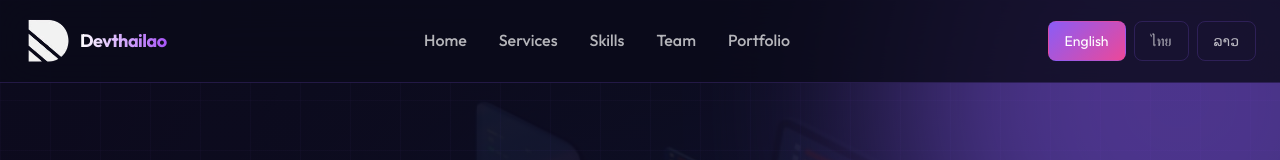
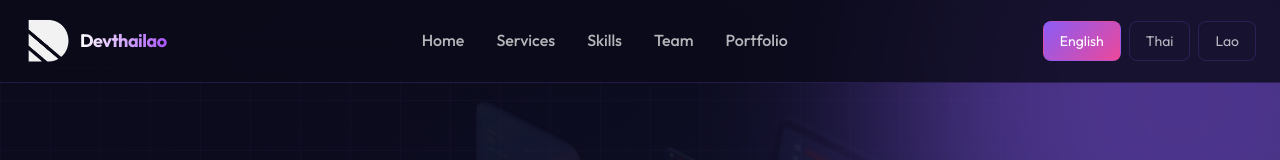
Before and after one commit to siridevcode-dev/devthailao.com, a Next.js app: page /en in a window 1280 px wide. Shown: the top 160 px of the page. Built offline with nearby package versions, Linux system fonts and the light colour scheme.

Commit message:
Update about section subtitle and language names

```diff
--- a/src/components/Navbar.tsx
+++ b/src/components/Navbar.tsx
@@ -24,8 +24,8 @@ interface NavbarProps {
 
 const languages = [
     { code: 'en', name: 'English' },
-    { code: 'th', name: 'ไทย' },
-    { code: 'lo', name: 'ລາວ' },
+    { code: 'th', name: 'Thai' },
+    { code: 'lo', name: 'Lao' },
 ];
 
 export default function Navbar({ lang, dictionary }: NavbarProps) {
--- a/src/dictionaries/en.json
+++ b/src/dictionaries/en.json
@@ -37,7 +37,7 @@
   },
   "about": {
     "title": "Meet Our Team",
-    "subtitle": "Two passionate developers from Thailand and Laos",
+    "subtitle": "Two lead developers from Thailand and Laos",
     "team": {
       "thai": {
         "name": "Mr. Theerawat",
--- a/src/dictionaries/lo.json
+++ b/src/dictionaries/lo.json
@@ -37,7 +37,7 @@
     },
     "about": {
         "title": "ພົບກັບທີມຂອງເຮົາ",
-        "subtitle": "ນັກພັດທະນາສອງຄົນຈາກປະເທດໄທ ແລະ ລາວ",
+        "subtitle": "ຫົວໜ້າທີມນັກພັດທະນາສອງຄົນຈາກປະເທດໄທ ແລະ ລາວ",
         "team": {
             "thai": {
                 "name": "Mr. Theerawat",
--- a/src/dictionaries/th.json
+++ b/src/dictionaries/th.json
@@ -37,7 +37,7 @@
     },
     "about": {
         "title": "พบกับทีมของเรา",
-        "subtitle": "นักพัฒนาสองคนจากประเทศไทยและลาว",
+        "subtitle": "หัวหน้าทีมนักพัฒนาสองคนจากประเทศไทย และ ลาว",
         "team": {
             "thai": {
                 "name": "Mr. Theerawat",
```
